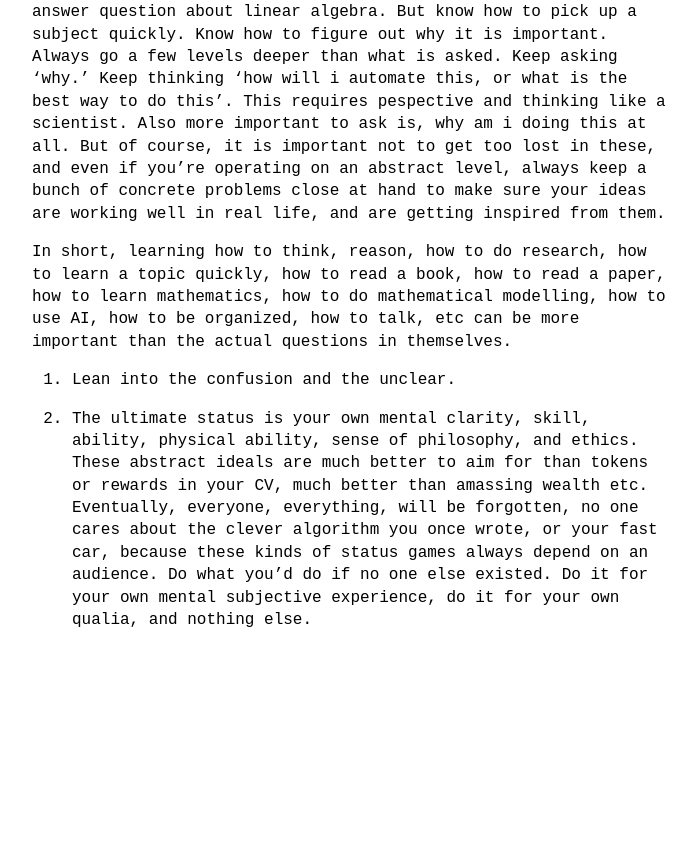
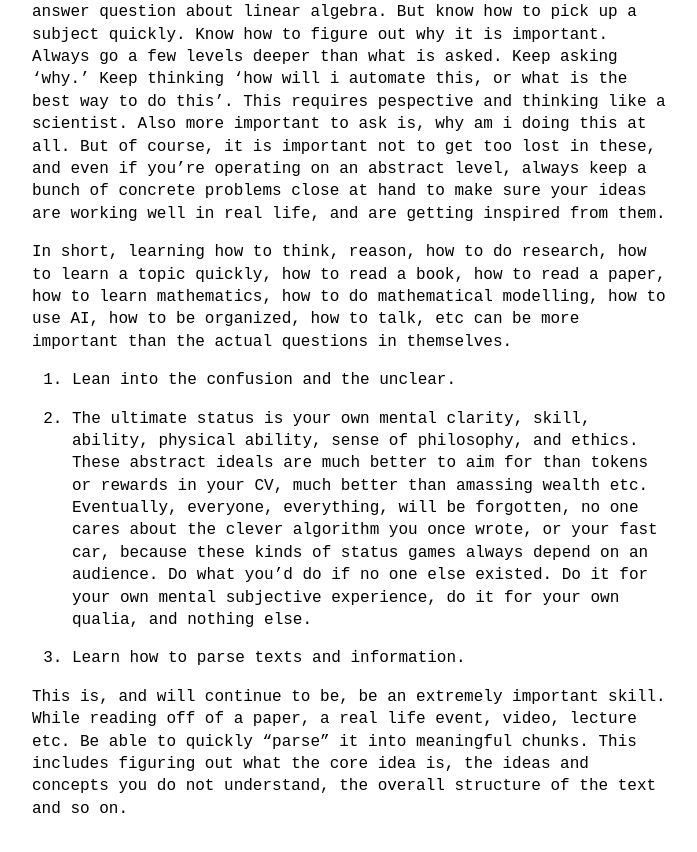
Before and after one commit to Verma314/verma314.github.io, a Jekyll site: the page built from _blog/2026-10-18-Mottos.markdown, in a window 1280 px wide and 900 px high, scrolled down 1131 px. Shown: the top 852 px of the window, without its empty margins (288-985 px from the left). Built offline with Jekyll 4.4.1, drawn with Linux system fonts in a browser that asks for light colours; before the commit the page ends 1842 px from its top, so only the background shows below that.

Commit message:
added idea

```diff
--- a/_blog/2026-10-18-Mottos.markdown
+++ b/_blog/2026-10-18-Mottos.markdown
@@ -35,3 +35,8 @@ Instead of solving an engineering challenge with AI -> its better to work on fin
 
 
 5. The ultimate status is your own mental clarity, skill, ability, physical ability, sense of philosophy, and ethics. These abstract ideals are much better to aim for than tokens or rewards in your CV, much better than amassing wealth etc. Eventually, everyone, everything, will be forgotten, no one cares about the clever algorithm you once wrote, or your fast car, because these kinds of status games always depend on an audience. Do what you'd do if no one else existed. Do it for your own mental subjective experience, do it for your own qualia, and nothing else.
+
+
+6. Learn how to parse texts and information.
+
+This is, and will continue to be,  be an extremely important skill. While reading off of a paper, a real life event, video, lecture etc. Be able to quickly "parse" it into meaningful chunks. This includes figuring out what the core idea is, the ideas and concepts you do not understand, the overall structure of the text and so on.
```
